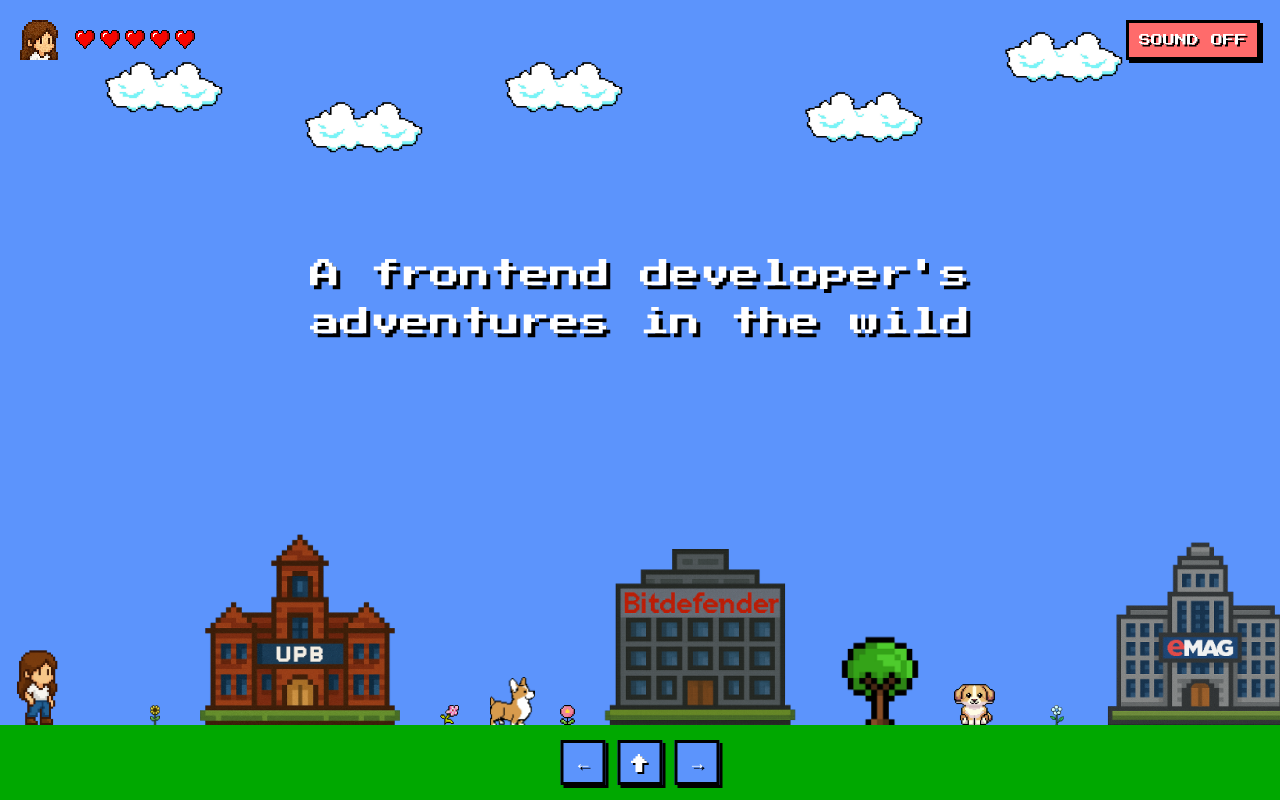
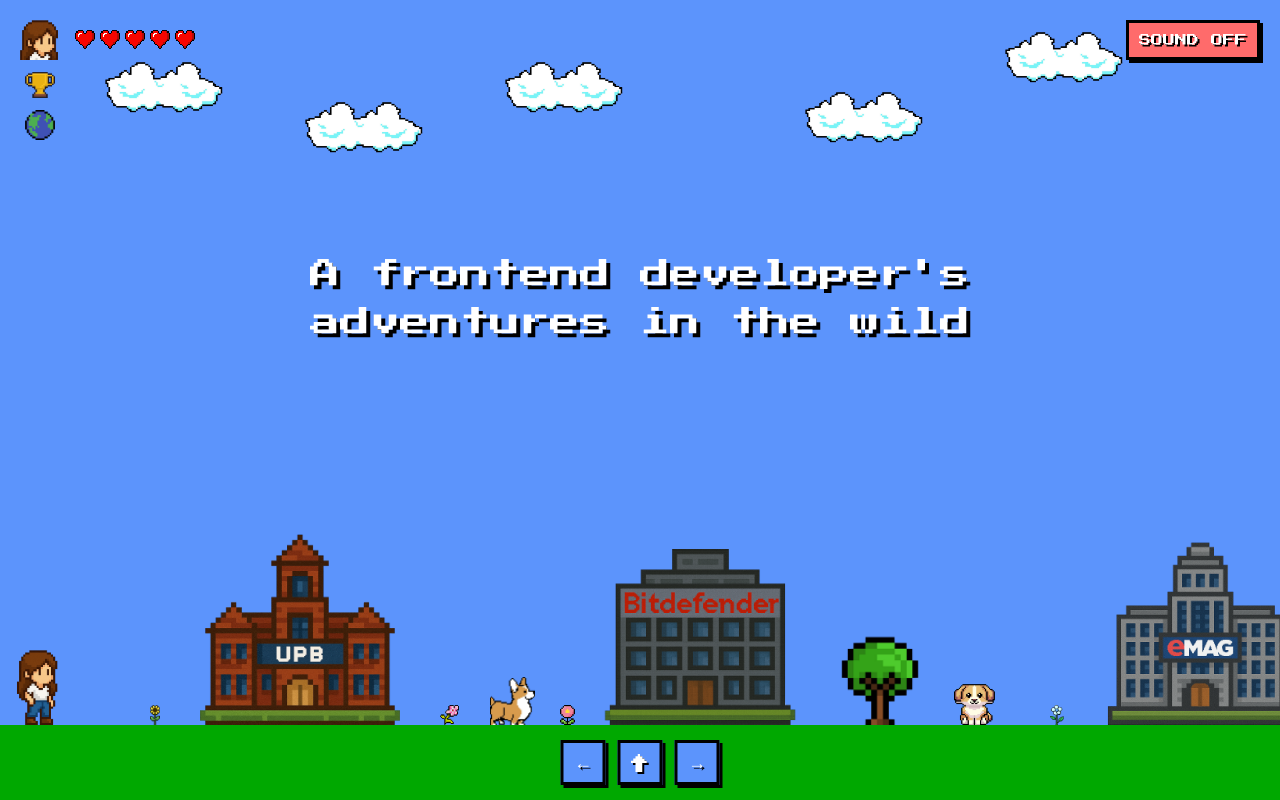
Before and after one commit to irinavasilescu/resume, a React (Create React App) app: page / in a window 1280 px wide. Shown: the top 800 px of the page. Built offline with nearby package versions, Linux system fonts and the light colour scheme.

Commit message:
display trophy and earth icons

```diff
--- a/src/components/Game.css
+++ b/src/components/Game.css
@@ -293,19 +293,36 @@
   left: 20px;
   display: flex;
   align-items: center;
-  gap: 15px;
+  gap: 5px;
   z-index: 10;
 }
 
 .player-head {
+  position: relative;
   width: 40px;
   height: 40px;
   background-image: url('../assets/girl_head.png');
   background-size: contain;
   background-repeat: no-repeat;
-  image-rendering: pixelated;
   cursor: pointer;
-  position: relative;
+}
+
+.trophy-image {
+  position: absolute;
+  top: 50px;
+  left: 5px;
+  width: 30px;
+  height: 30px;
+  object-fit: contain;
+}
+
+.earth-image {
+  position: absolute;
+  top: 90px;
+  left: 5px;
+  width: 30px;
+  height: 30px;
+  object-fit: contain;
 }
 
 .speech-bubble {
@@ -387,7 +404,7 @@
   border: 4px solid #000;
   padding: 20px;
   width: 80%;
-  max-width: 600px;
+  max-width: 850px;
   box-shadow: 8px 8px 0 #000;
   position: relative;
   font-family: 'Press Start 2P', cursive;
--- a/src/components/Game.jsx
+++ b/src/components/Game.jsx
@@ -1,6 +1,8 @@
 import React, { useState, useEffect, useRef } from 'react';
 import './Game.css';
 import backgroundMusic from '../assets/music.mp3';
+import trophyImage from '../assets/trophy.png';
+import earthImage from '../assets/earth.png';
 
 const Game = () => {
   const [position, setPosition] = useState(0);
@@ -113,6 +115,12 @@
           <div className="speech-bubble">
             Click here to see my abilities
           </div>
+        </div>
+        <div>
+          <img src={trophyImage} alt="Trophy" className="trophy-image" />
+        </div>
+        <div>
+          <img src={earthImage} alt="Earth" className="earth-image" />
         </div>
         <div className="hearts-container">
           {[...Array(5)].map((_, index) => (
```
Also changed, not shown: src/assets/earth.png (added), src/assets/trophy.png (added).
